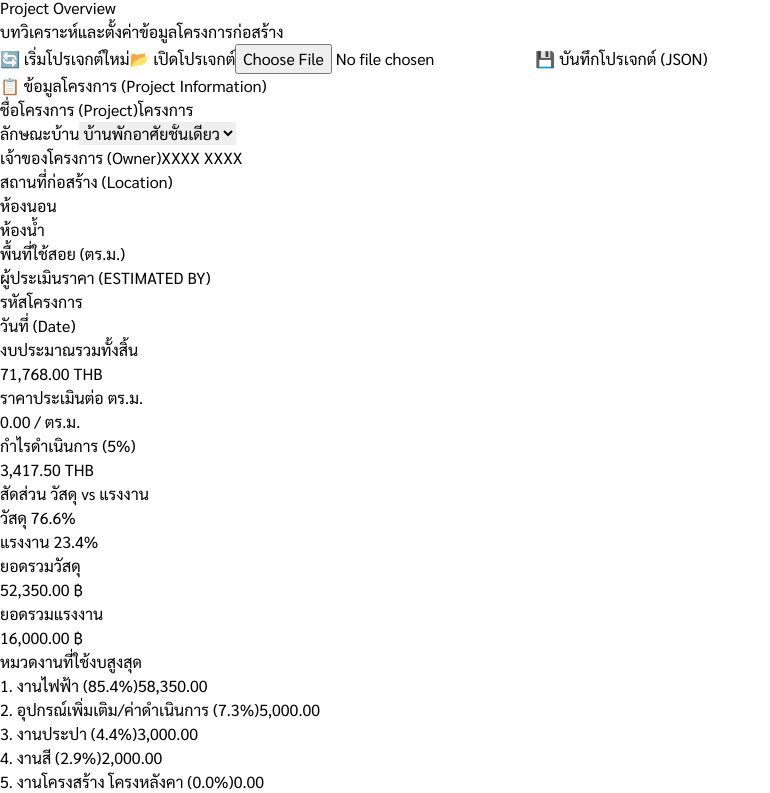
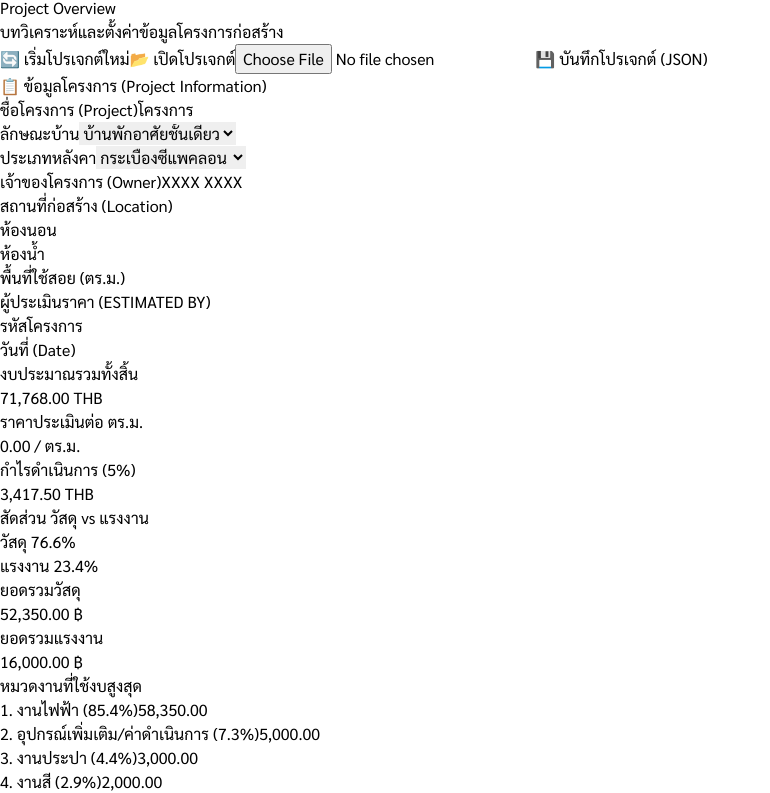
Before and after one commit to suteechu/Automating-Bill, a React (Vite) app: page / in a window 1280 px wide. Shown: the part 1974-2767 px from the top of the page, without its empty margins (0-770 px from the left). Built offline with nearby package versions, Linux system fonts and the light colour scheme.

Commit message:
feat: Rename categories and add roofType selector to filter roof items to 0

```diff
--- a/src/Dashboard.jsx
+++ b/src/Dashboard.jsx
@@ -58,12 +58,24 @@ export default function Dashboard({
               className="w-full bg-white border border-gray-300 rounded px-2 py-1 outline-none focus:border-blue-500 text-sm font-bold transition-colors cursor-pointer"
             >
               <option value="บ้านพักอาศัยชั้นเดียว">บ้านพักอาศัยชั้นเดียว</option>
+              <option value="บ้านพักอาศัยสองชั้น">บ้านพักอาศัยสองชั้น</option>
               <option value="บ้านพักอาศัยชั้นครึ่ง">บ้านพักอาศัยชั้นครึ่ง</option>
-              <option value="บ้านพักอาศัยสองชั้น">บ้านพักอาศัยสองชั้น</option>
               <option value="บ้านน็อคดาวน์">บ้านน็อคดาวน์</option>
               <option value="อาคารหอพัก">อาคารหอพัก</option>
               <option value="อพาร์ทเม้นท์">อพาร์ทเม้นท์</option>
               <option value="ต่อเติม">ต่อเติม</option>
+            </select>
+          </div>
+          <div>
+            <label className="block text-[11px] font-bold text-gray-500 mb-1">ประเภทหลังคา</label>
+            <select
+              value={projectInfo.roofType || 'cpac_lon'}
+              onChange={e => handleProjectInfoChange('roofType', e.target.value)}
+              className="w-full bg-white border border-gray-300 rounded px-2 py-1 outline-none focus:border-blue-500 text-sm font-bold transition-colors cursor-pointer"
+            >
+              <option value="cpac_lon">กระเบื้องซีแพคลอน</option>
+              <option value="cpac_flat">กระเบื้องซีแพคเรียบ</option>
+              <option value="metal_sheet">เมทัลชีท</option>
             </select>
           </div>
           <div>
--- a/src/constants.js
+++ b/src/constants.js
@@ -2,7 +2,7 @@
 export const initialCategories = [
   {
     "id": 1,
-    "name": "งานโครงสร้าง โครงหลังคา",
+    "name": "งานโครงสร้างคอนกรีตเสริมเหล็ก",
     "items": [
       {
         "id": "1.1",
@@ -320,7 +320,7 @@ export const initialCategories = [
   },
   {
     "id": 2,
-    "name": "งานโครงสร้าง งานสถาปัตย์",
+    "name": "งานโครงสร้าง โครงหลังคา",
     "items": [
       {
         "id": "2.1",
--- a/src/utils.js
+++ b/src/utils.js
@@ -779,6 +779,12 @@ export const calculateAutoFillQty = (itemName, itemUnit, catId, projectInfo) =>
     return { value: null, matchedRule: { description: "Manual input for เหล็กกล่อง" } };
   }
 
+  // --- Roof Type Filter Logic ---
+  const roofType = projectInfo.roofType || 'cpac_lon';
+  if (String(catId) === '3.1' && roofType !== 'cpac_lon') return { value: 0, matchedRule: { description: "Filtered out by Roof Type selection" } };
+  if (String(catId) === '3.2' && roofType !== 'cpac_flat') return { value: 0, matchedRule: { description: "Filtered out by Roof Type selection" } };
+  if (String(catId) === '3.3' && roofType !== 'metal_sheet') return { value: 0, matchedRule: { description: "Filtered out by Roof Type selection" } };
+
   const unitLower = (itemUnit || '').toString().toLowerCase().replace(/\s+/g, '');
   const rules = getQtyRules(projectInfo);
 
```
Also changed, not shown: new_cats.json.
